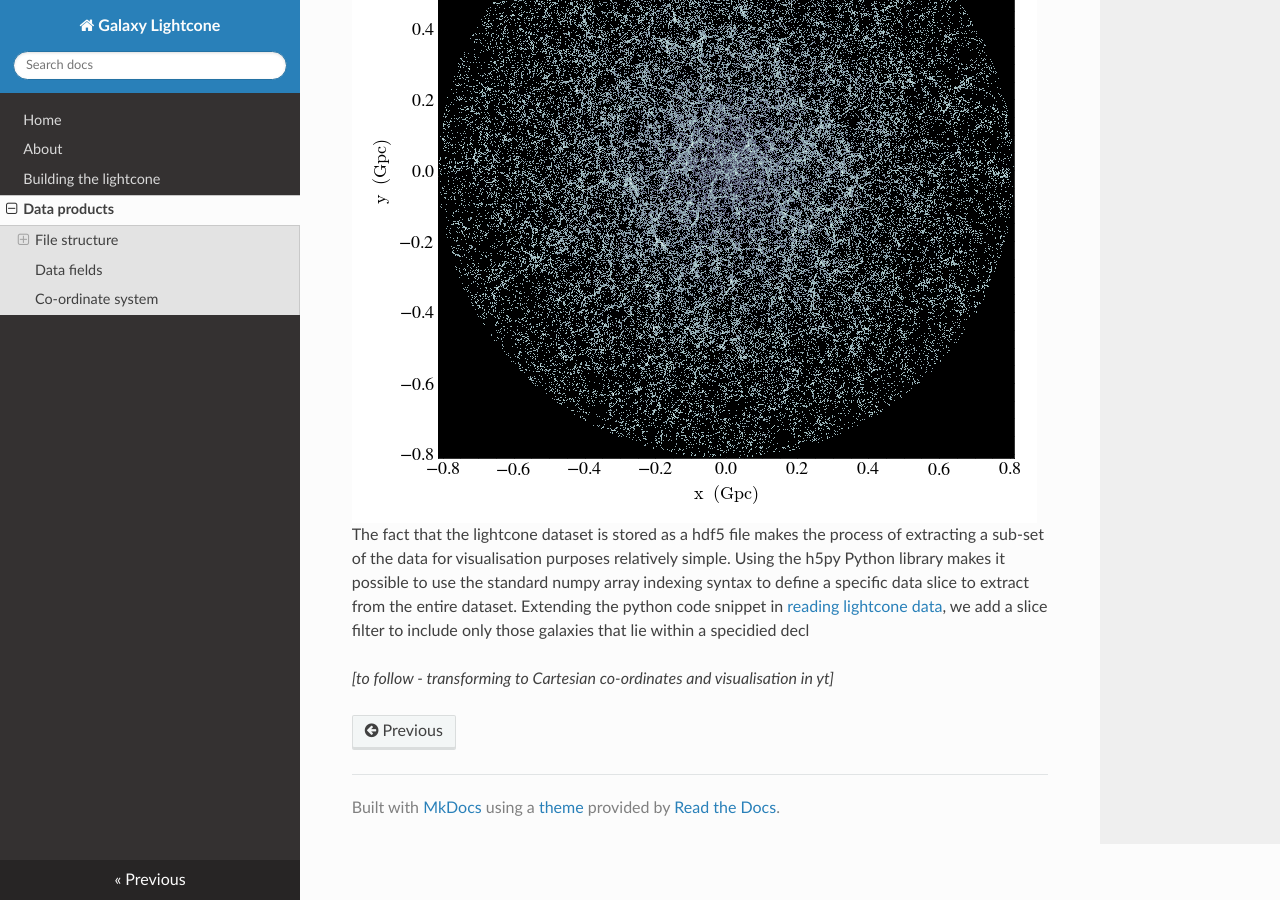
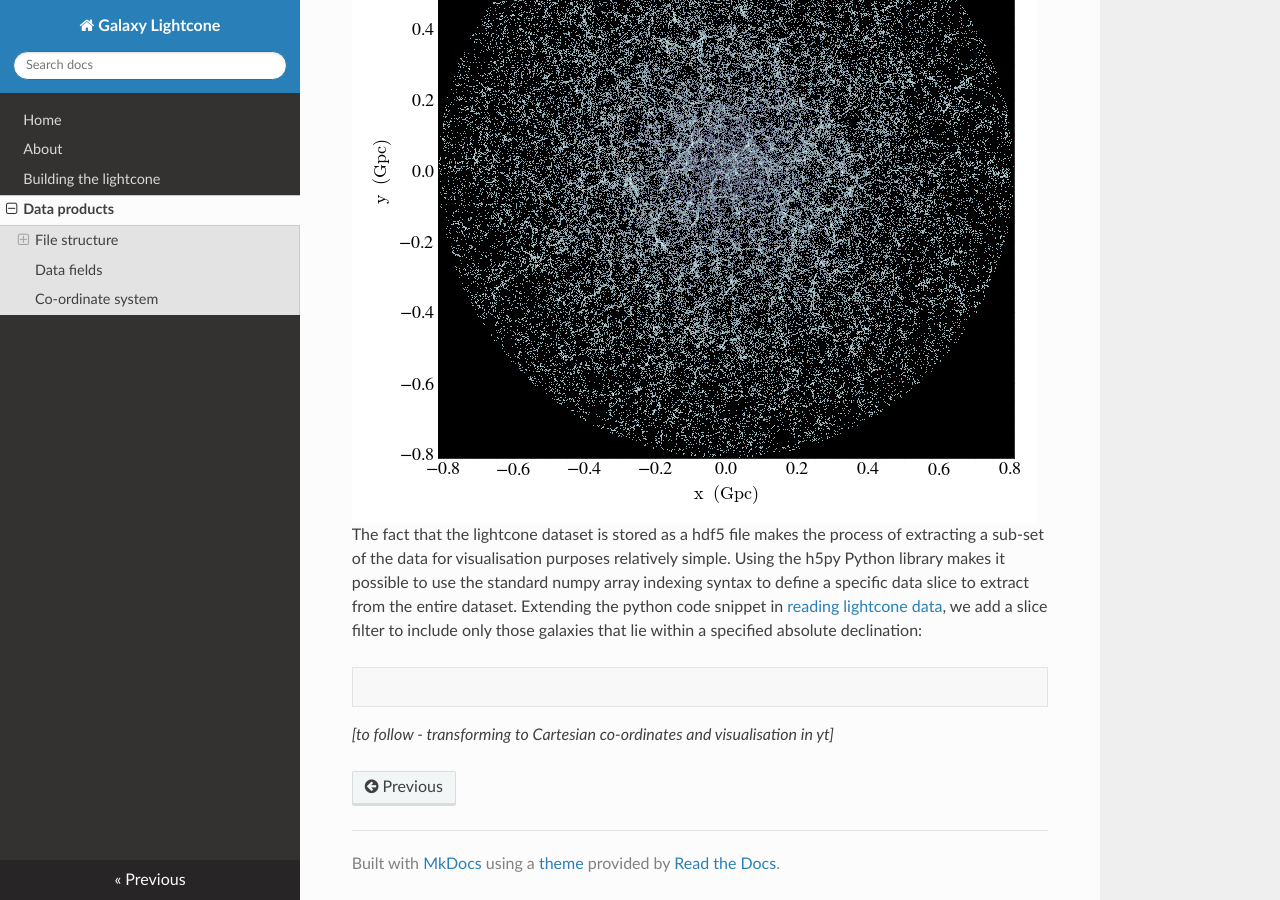
Before and after one commit to rajbooth/Lightcone, an MkDocs documentation site: the page built from docs/data_products.md, in a window 1280 px wide and 900 px high, scrolled down 2636 px. Built offline with MkDocs 1.6.1, drawn with Linux system fonts in a browser that asks for light colours; nearby versions of some CDN libraries; formulas are drawn with MathJax 3.

Commit message:
docs/data_products.md updated from https://stackedit.io/

````diff
--- a/docs/data_products.md
+++ b/docs/data_products.md
@@ -80,14 +80,17 @@
 ```
 ## Visualising the lightcone
 ![Luminosity limited galaxy lightcone](https://github.com/rajbooth/Lightcone/raw/master/images/FullSky_Galaxy_Slice_M0-19.png)
-The fact that the lightcone dataset is stored as a hdf5 file makes the process of extracting a sub-set of the data for visualisation purposes relatively simple.  Using the h5py Python library makes it possible to use the standard numpy array indexing syntax to define a specific data slice to extract from the entire dataset.  Extending the python code snippet in [reading lightcone data](#reading_lightcone), we add a slice filter to include only those galaxies that lie within a specidied decl
+The fact that the lightcone dataset is stored as a hdf5 file makes the process of extracting a sub-set of the data for visualisation purposes relatively simple.  Using the h5py Python library makes it possible to use the standard numpy array indexing syntax to define a specific data slice to extract from the entire dataset.  Extending the python code snippet in [reading lightcone data](#reading_lightcone), we add a slice filter to include only those galaxies that lie within a specified absolute declination:
+```python
+
+```
 
 
 *[to follow - transforming to Cartesian co-ordinates and visualisation in yt]*
 
 <!--stackedit_data:
-eyJoaXN0b3J5IjpbLTEwMTQzMjUwOTEsLTE0MzU3NTY2NjEsMT
-kwMDI1NTA4MCwxMzg3NDMzMjgxLC0zNjM5NjUyODEsNTIzMzAw
-MTYsOTA4MTE5NDIwLC0xODU2Njc2MDMsLTE4NTY2NzYwMywtNT
-Q4ODA2NDk2XX0=
+eyJoaXN0b3J5IjpbMTM5ODY3NTgwMCwtMTQzNTc1NjY2MSwxOT
+AwMjU1MDgwLDEzODc0MzMyODEsLTM2Mzk2NTI4MSw1MjMzMDAx
+Niw5MDgxMTk0MjAsLTE4NTY2NzYwMywtMTg1NjY3NjAzLC01ND
+g4MDY0OTZdfQ==
 -->
````
